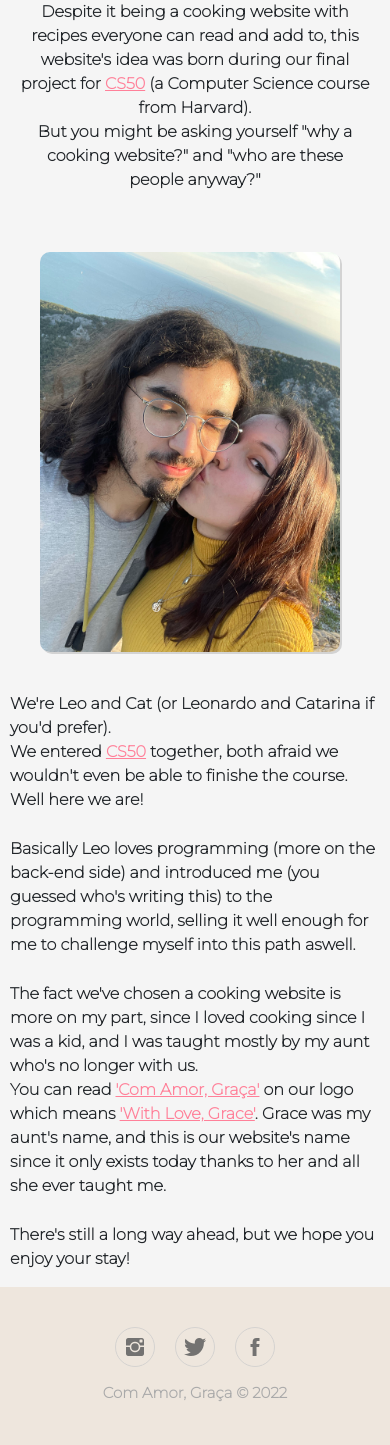
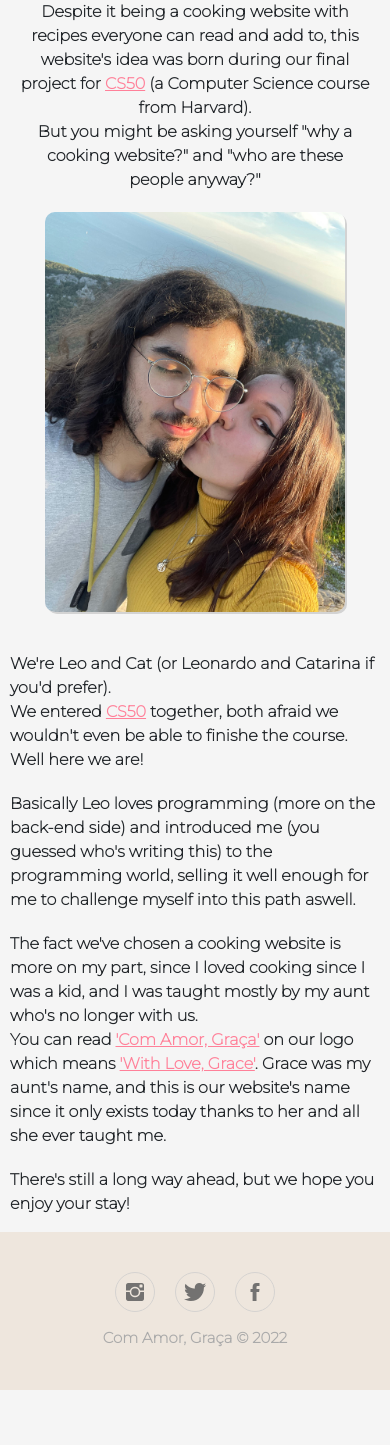
Before and after one commit to anacatbarbosa/project, a Flask app: page /about in a window 390 px wide. Shown: the part 285-1730 px from the top of the page. After the commit the page ends 1675 px from the top, so only its background shows below. Run offline with Flask 2, Linux system fonts and the light colour scheme; some libraries are stand-ins or nearby versions.

Commit message:
Making about.html responsive

```diff
--- a/flask_program/static/about.css
+++ b/flask_program/static/about.css
@@ -27,3 +27,24 @@ p span {
     font-weight: bold;
     text-decoration: underline;
 }
+
+@media only screen and (max-width: 520px) {
+    #creators {
+        border-radius: 10px;
+        box-shadow: 2px 2px lightgray;
+        display: block;
+        float: none;
+        height: 400px;
+        margin: auto;
+        width: 300px;
+    }
+
+    .aboutUs2 {
+        margin-top: 40px;
+    }
+
+    .aboutUs2 p {
+        margin-top: 20px;
+        margin-inline: 10px;
+    }
+}
```
